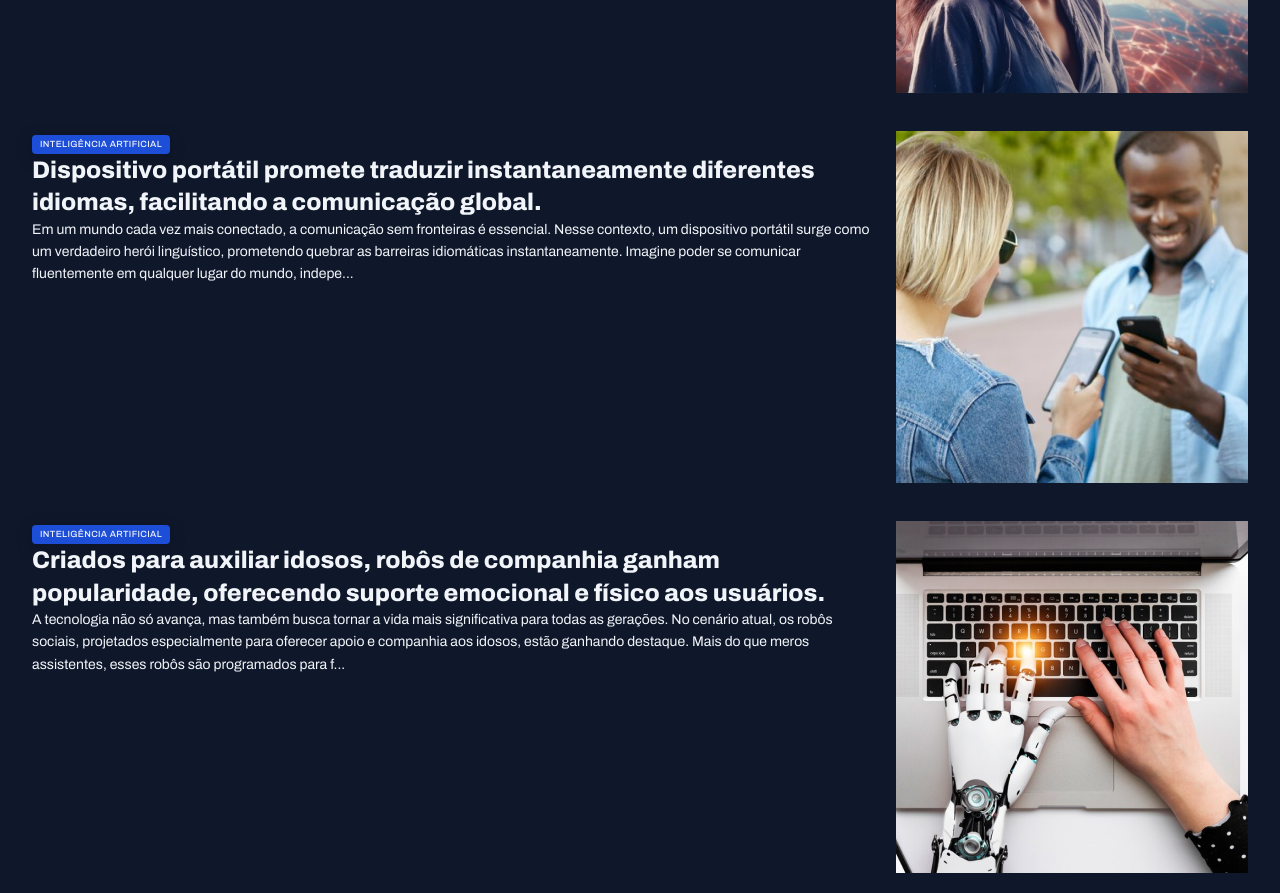
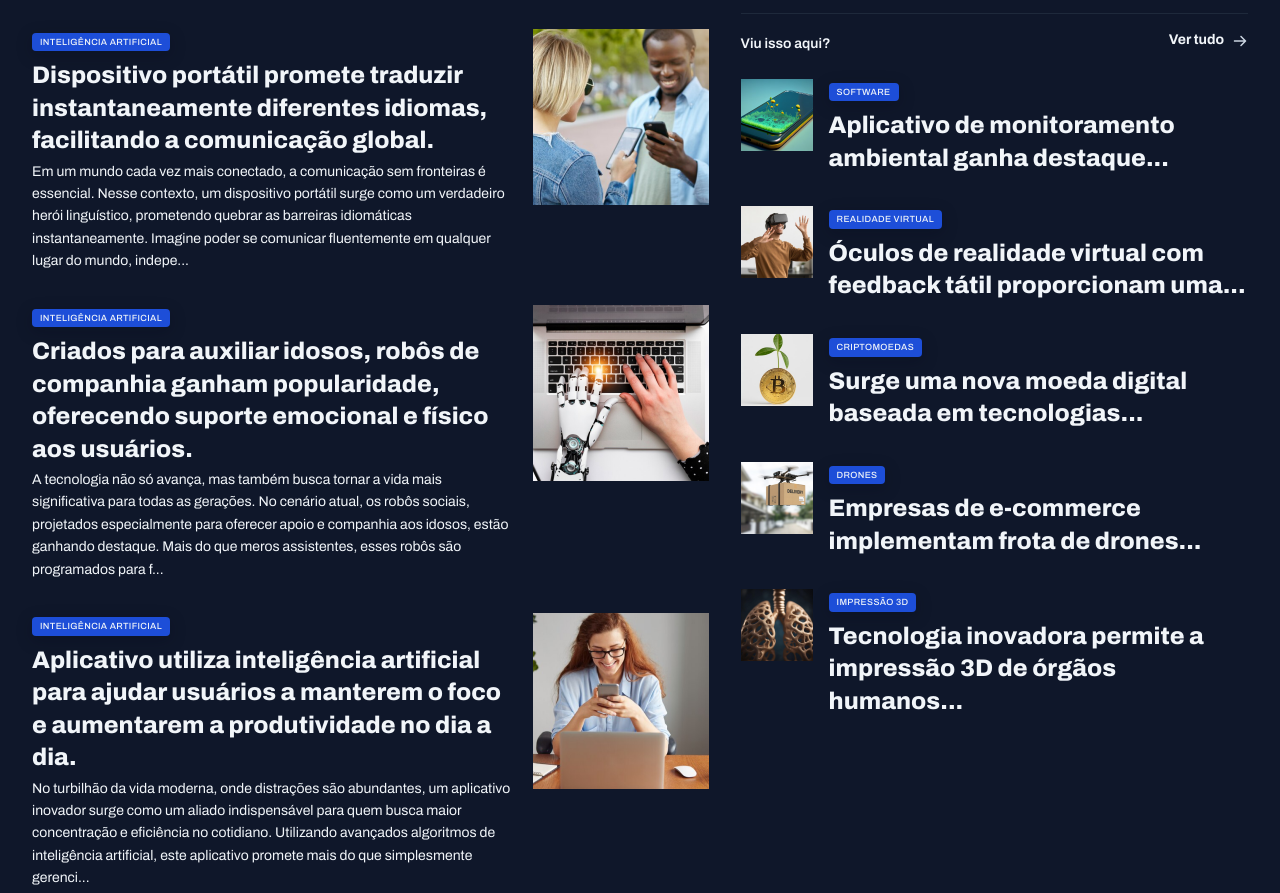
Before and after one commit to zecmagalhaes/portal-news, a plain HTML site: page index.html in a window 1280 px wide. Shown: the part 1380-2273 px from the top of the page. Drawn offline with Linux system fonts and the light colour scheme.

Commit message:
feat: created style main section

```diff
--- a/index.html
+++ b/index.html
@@ -230,7 +230,7 @@
           </div>
         </section>
 
-        <div>
+        <aside>
           <div id="ads">
             <img src="assets/Ads.png" alt="">
           </div>
@@ -251,7 +251,7 @@
               <div>
                 <span class="content-tag">software</span>
                 <h3 class="text-2xl">
-                  Aplicativo de monitoramento ambiental ganha destaque, incentivando práticas ecológicas e promo...
+                  Aplicativo de monitoramento ambiental ganha destaque...
                 </h3>
               </div>
             </article>
@@ -263,7 +263,7 @@
               <div>
                 <span class="content-tag">realidade virtual</span>
                 <h3 class="text-2xl">
-                  Óculos de realidade virtual com feedback tátil proporcionam uma experiência sensorial completa...
+                  Óculos de realidade virtual com feedback tátil proporcionam uma...
                 </h3>
               </div>
             </article>
@@ -275,7 +275,7 @@
               <div>
                 <span class="content-tag">criptomoedas</span>
                 <h3 class="text-2xl">
-                  Surge uma nova moeda digital baseada em tecnologias sustentáveis, buscando minimizar o im...
+                  Surge uma nova moeda digital baseada em tecnologias...
                 </h3>
               </div>
             </article>
@@ -287,7 +287,7 @@
               <div>
                 <span class="content-tag">drones</span>
                 <h3 class="text-2xl">
-                  Empresas de e-commerce implementam frota de drones para entregas rápidas, transformando o cen...
+                  Empresas de e-commerce implementam frota de drones...
                 </h3>
               </div>
             </article>
@@ -299,14 +299,14 @@
               <div>
                 <span class="content-tag">impressão 3d</span>
                 <h3 class="text-2xl">
-                  Tecnologia inovadora permite a impressão 3D de órgãos humanos, revolucionando a medicina e a list...
+                  Tecnologia inovadora permite a impressão 3D de órgãos humanos...
                 </h3>
               </div>
             </article>
 
           </div>
           </section>
-        </div>
+        </aside>
 
       </div>
     </main>
--- a/styles/global.css
+++ b/styles/global.css
@@ -62,6 +62,14 @@ img {
 main {
   margin-top: 40px;
   gap: 80px;
+  column-gap: 32px;
+
+  grid-template-columns: 2fr 1.5fr;
+
+  grid-template-areas:
+  "featured featured"
+  "weekly weekly"
+  "ai aside"
 }
 
 .content-tag {
--- a/styles/sections.css
+++ b/styles/sections.css
@@ -22,6 +22,8 @@ section header {
 }
 
 #featured {
+grid-area: featured;
+
   img{
   height: 100%;
   object-fit: cover;
@@ -64,6 +66,7 @@ section header {
 }
 
 #weekly {
+  grid-area: weekly;
 
   header a {
     justify-self: end;
@@ -107,3 +110,35 @@ section header {
   }
 
 }
+
+#ai {
+  grid-area: ai;
+
+  img {
+    width: 176px;
+    aspect-ratio: 1/1;
+    object-fit: cover;
+  }
+
+  h3 {
+    margin-block: 8px 4px;
+  }
+}
+
+aside {
+  grid-area: aside;
+}
+
+#more {
+  margin-top: 32px;
+
+  h3 {
+    margin-top: 8px;
+  }
+
+  img {
+    width: 72px;
+    aspect-ratio: 1/1;
+    object-fit: cover;
+  }
+}
```
